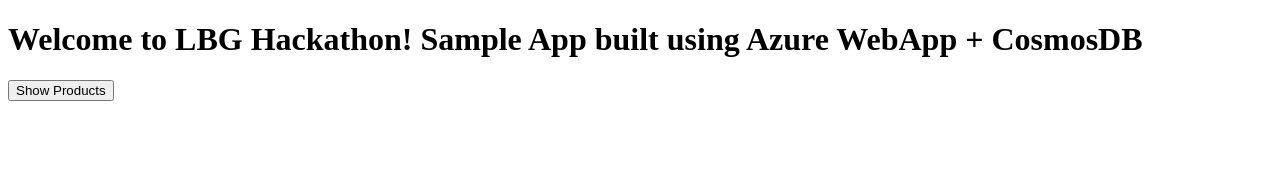
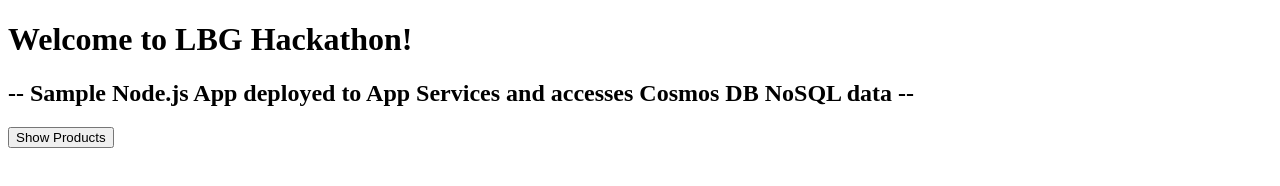
Before and after one commit to kalyanrj16/lbg-nodeJS-WebAppCosmos-01, a website: page public/index.html in a window 1280 px wide. Drawn offline with Linux system fonts and the light colour scheme.

Commit message:
Corrected index.html in the public

```diff
--- a/public/index.html
+++ b/public/index.html
@@ -4,7 +4,8 @@
     <title>Mortgage App</title>
 </head>
 <body>
-    <h1>Welcome to LBG Hackathon! Sample App built using Azure WebApp + CosmosDB </h1>
+    <h1>Welcome to LBG Hackathon! </h1>
+    <h2> -- Sample Node.js App deployed to App Services and accesses Cosmos DB NoSQL data -- </h2>
     <button id="showProducts">Show Products</button>
     <div id="products"></div>
 
@@ -16,11 +17,12 @@
                     const productsDiv = document.getElementById('products');
                     productsDiv.innerHTML = '';
                     data.forEach(item => {
-                        productsDiv.innerHTML += `<p>${item.product}: ${item.interestRate}% interest, ${item.duration} years</p>`;
+                        productsDiv.innerHTML += `<pre>${JSON.stringify(item, null, 2)}</pre>`;
                     });
                 })
                 .catch(error => console.error('Error:', error));
         });
     </script>
+
 </body>
 </html>
```
